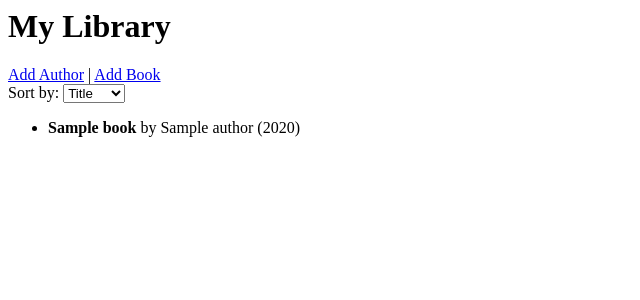
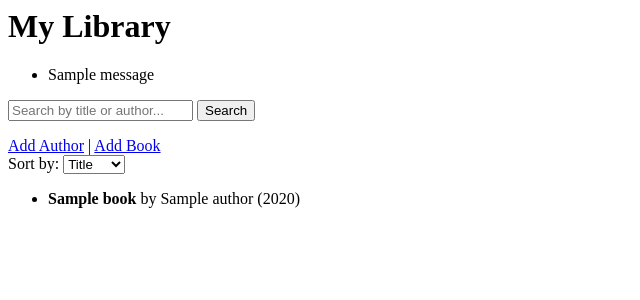
Before and after one commit to Redaprojects/Book_Alchemy, a Flask app: template templates/home.html in a window 1280 px wide. Shown: the top 300 px of the page, without its empty margins (0-640 px from the left). Run offline with Flask 3, Linux system fonts and the light colour scheme; the template is opened without the code that fills it: values that come from a table or form of the project are taken from there, others are empty; tables that the repository leaves empty hold one stand-in row (values such as "Sample post"); one stand-in notice (Sample message) is shown.

Commit message:
Create keyword search

```diff
--- a/app.py
+++ b/app.py
@@ -1,5 +1,6 @@
 import os
 from flask import Flask, render_template, request, flash, redirect, url_for
+from sqlalchemy import or_
 import requests  # For cover image lookup
 # SQLAlchemy: ORM we will use to define and manage models.
 from data_models import db, Author, Book
@@ -93,22 +94,37 @@ def add_book():
 @app.route('/', methods=['GET'])
 def home():
     """
-    Display all books with sorting and cover images.
-    Supports ?sort=title or ?sort=author.
+    Display books with optional sorting and keyword search.
+    - Supports ?sort=title or ?sort=author.
+    - Supports ?search=keyword to search book titles and author names.
     """
     sort = request.args.get('sort', 'title')
-    if sort == 'author':
-        books = Book.query.join(Author).order_by(Author.name).all()
+    keyword = request.args.get('search', '').strip()
+
+    if keyword:
+        # Perform case-insensitive search in book title or author name
+        books = Book.query.join(Author).filter(
+            or_(
+                Book.title.ilike(f"%{keyword}%"),
+                Author.name.ilike(f"%{keyword}%")
+            )
+        ).order_by(Book.title).all()
+
+        if not books:
+            flash(f"No books found for '{keyword}'")
     else:
-        books = Book.query.order_by(Book.title).all()
+        # Default: show all books, sorted
+        if sort == 'author':
+            books = Book.query.join(Author).order_by(Author.name).all()
+        else:
+            books = Book.query.order_by(Book.title).all()
 
-    # Fetch cover images using Open Library API (https://covers.openlibrary.org)
+    # Add cover images from Open Library
     for book in books:
         book.cover_url = (f"https://covers.openlibrary.org/b/isbn/{book.isbn}-M.jpg"
                           if book.isbn else None)
+
     return render_template('home.html', books=books, sort=sort)
-
-
 
 
 if __name__ == '__main__':
--- a/templates/home.html
+++ b/templates/home.html
@@ -1,4 +1,18 @@
 <h1>My Library</h1>
+{% with messages = get_flashed_messages() %}
+  {% if messages %}
+    <ul class="flashes">
+      {% for message in messages %}
+        <li>{{ message }}</li>
+      {% endfor %}
+    </ul>
+  {% endif %}
+{% endwith %}
+
+<form method="get" action="{{ url_for('home') }}">
+    <input type="text" name="search" placeholder="Search by title or author..." value="{{ request.args.get('search', '') }}" required>
+    <button type="submit">Search</button>
+</form>
 
 <a href="{{ url_for('add_author') }}">Add Author</a> |
 <a href="{{ url_for('add_book') }}">Add Book</a>
@@ -11,6 +25,7 @@
     </select>
 </form>
 
+
 <ul>
     {% for book in books %}
       <li>
```
